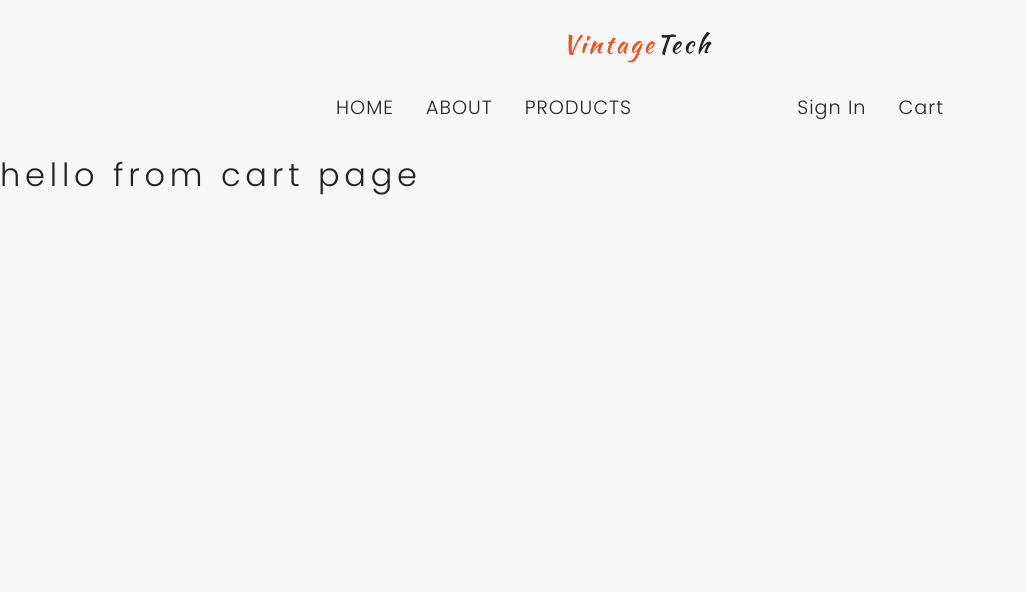
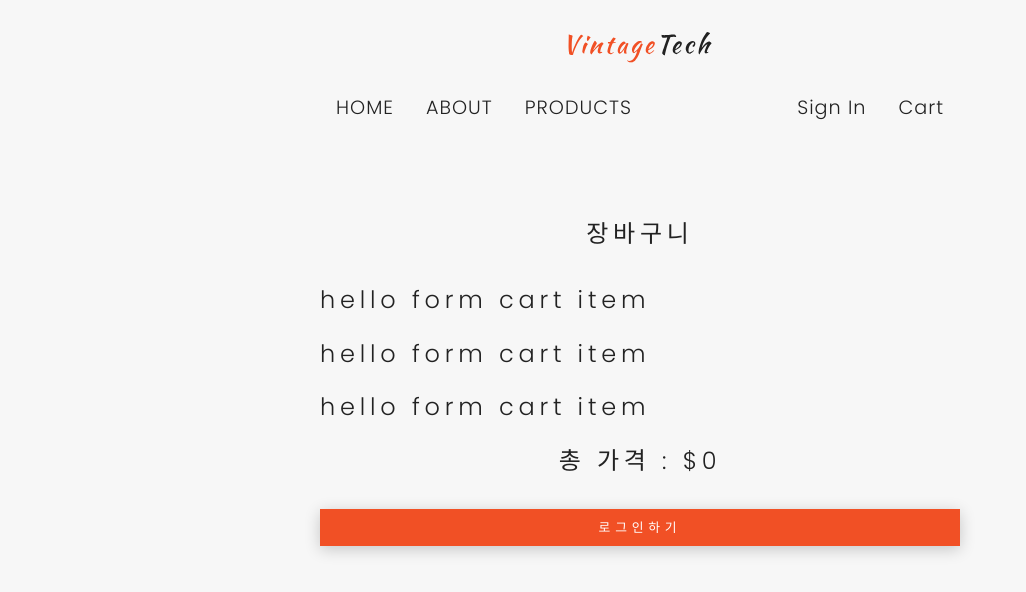
Before and after one commit to Leenamkwon/electronics-store, a React (Create React App) app: page /cart in a window 1280 px wide. Shown: the top 592 px of the page, without its empty margins (0-1026 px from the left). Built offline with nearby package versions, Linux system fonts and the light colour scheme; no server answers.

Commit message:
cart set up

```diff
--- a/src/components/Cart/EmptyCart.js
+++ b/src/components/Cart/EmptyCart.js
@@ -1,5 +1,13 @@
-import React from "react";
+import React from 'react';
+import { Link } from 'react-router-dom';
 
 export default function EmptyCart() {
-  return <h1>hello from empty cart</h1>;
+  return (
+    <section className='empty-cart section'>
+      <h2>장바구니가 비었습니다.</h2>
+      <Link to='/products' className='btn btn-primary'>
+        쇼핑하러 가기
+      </Link>
+    </section>
+  );
 }
--- a/src/context/cart.js
+++ b/src/context/cart.js
@@ -1 +1,19 @@
 // cart context
+import React, { useState } from 'react';
+import localCart from '../utils/localCart';
+
+const CartContext = React.createContext();
+
+const CartProvider = ({ children }) => {
+  const [cart, setCart] = useState(localCart);
+  const [total, setTotal] = useState(0);
+  const [carItem, setCartItem] = useState(0);
+
+  return (
+    <CartContext.Provider value={{ cart, total, carItem }}>
+      {children}
+    </CartContext.Provider>
+  );
+};
+
+export { CartProvider, CartContext };
--- a/src/index.css
+++ b/src/index.css
@@ -135,7 +135,7 @@ Buttons
   width: 100%;
   display: block;
   margin: 0 auto;
-  box-shadow: var(--lightShadow);
+  box-shadow: 0 0.2rem 1rem rgba(0, 0, 0, 0.2);
   text-align: center;
 }
 /*
--- a/src/index.js
+++ b/src/index.js
@@ -3,10 +3,13 @@ import ReactDOM from 'react-dom';
 import './index.css';
 import App from './App';
 import { ProductProvider } from './context/products';
+import { CartProvider } from './context/cart';
 
 ReactDOM.render(
   <ProductProvider>
-    <App />
+    <CartProvider>
+      <App />
+    </CartProvider>
   </ProductProvider>,
   document.getElementById('root')
 );
--- a/src/pages/Cart.js
+++ b/src/pages/Cart.js
@@ -1,5 +1,34 @@
-import React from "react";
+import React, { useContext } from 'react';
+import { CartContext } from '../context/cart';
+import EmptyCart from '../components/Cart/EmptyCart';
+import CartItem from '../components/Cart/CartItem';
+import { Link } from 'react-router-dom';
+// import { UserContext } from '../context/user';
 
 export default function Cart() {
-  return <h1>hello from cart page</h1>;
+  let user = false;
+  const { cart, total } = useContext(CartContext);
+
+  if (cart.length === 0) {
+    return <EmptyCart />;
+  }
+
+  return (
+    <section className='cart-items section'>
+      <h2>장바구니</h2>
+      {cart.map((item) => (
+        <CartItem key={item.id} {...item} />
+      ))}
+      <h2>총 가격 : ${total}</h2>
+      {user ? (
+        <Link to='/checkout' className='btn btn-primary btn-block'>
+          결제하기
+        </Link>
+      ) : (
+        <Link to='/login' className='btn btn-primary btn-block'>
+          로그인하기
+        </Link>
+      )}
+    </section>
+  );
 }
--- a/src/pages/ProductDetails.js
+++ b/src/pages/ProductDetails.js
@@ -10,9 +10,32 @@ export default function ProductDetails() {
   const { products } = useContext(ProductContext);
 
   const product = products.find((item) => item.id === parseInt(id));
+
   if (products.length === 0) {
     return <Loading />;
+  } else {
+    const {
+      image: { url },
+      title,
+      price,
+      description,
+    } = product;
+
+    return (
+      <section className='single-product'>
+        <img src={url} alt={title} className='single-product-image' />
+        <article>
+          <h1>{title}</h1>
+          <h2>${price}</h2>
+          <p>{description}</p>
+          <button
+            className='btn btn-primary btn-block'
+            onClick={() => history.push('/cart')}
+          >
+            장바구니에 담기
+          </button>
+        </article>
+      </section>
+    );
   }
-
-  return <h1>hello from product details page{id}</h1>;
 }
```
